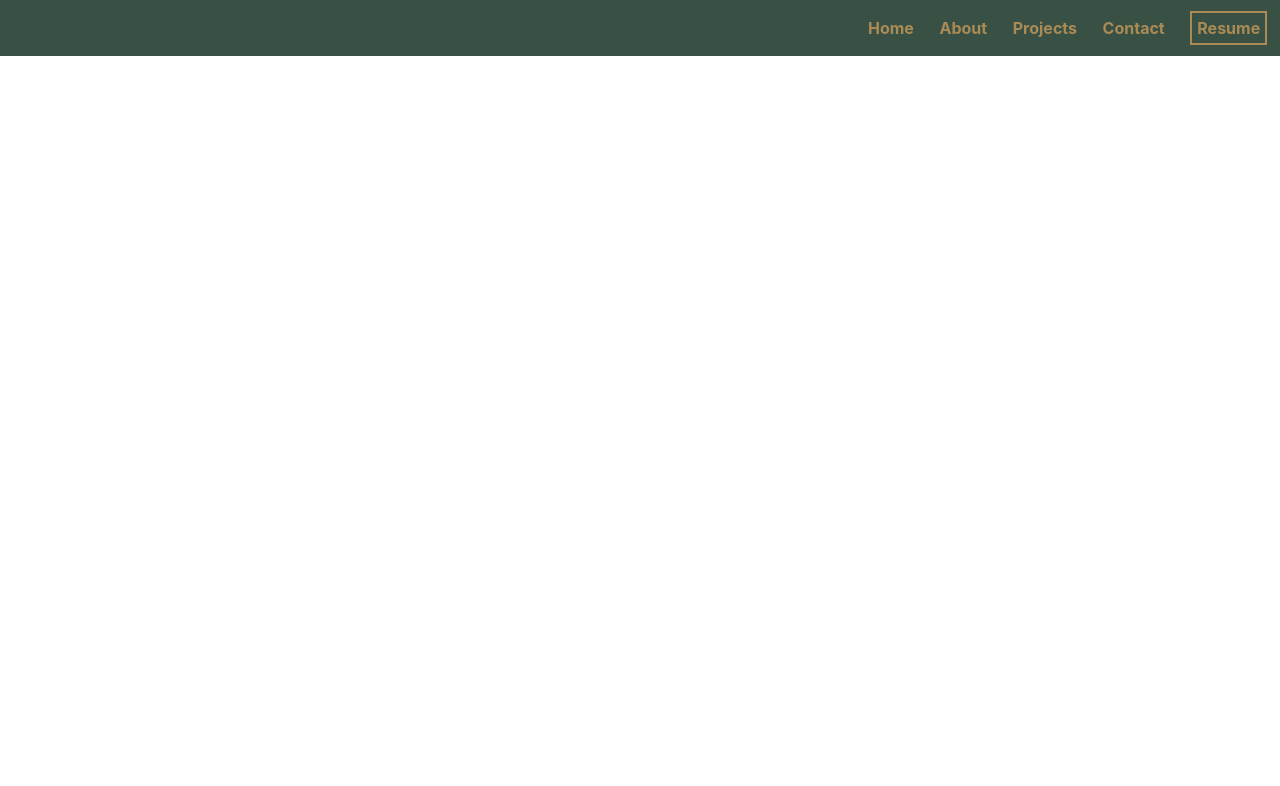
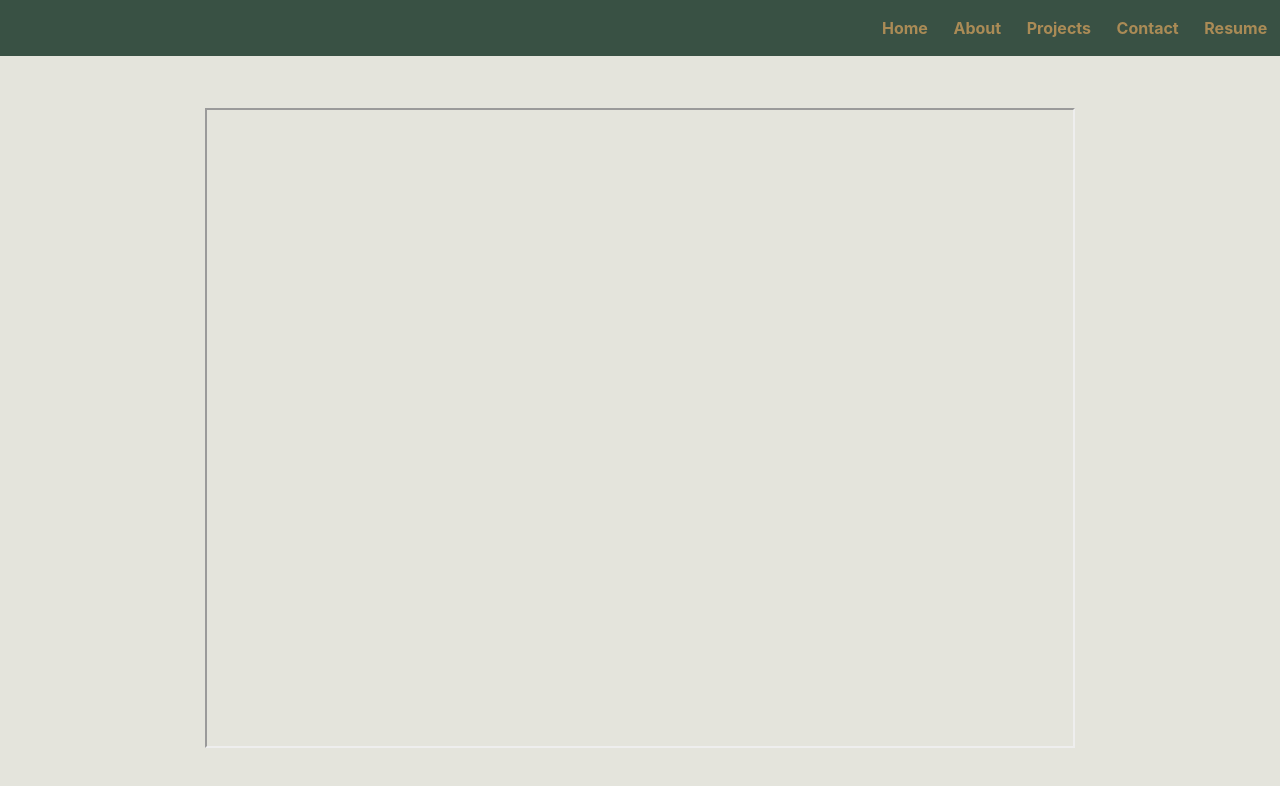
Before and after one commit to chenannchi/portfolio-react, a React (Create React App) app: page /resume in a window 1280 px wide. Shown: the top 786 px of the page. Built offline with nearby package versions, Linux system fonts and the light colour scheme; a web font is replaced by a local one.

Commit message:
embed resume to resume page

```diff
--- a/src/App.jsx
+++ b/src/App.jsx
@@ -3,7 +3,7 @@ import { Routes, Route } from 'react-router-dom';
 import Home from './pages/Home/Home'
 import About from "./pages/About/About"
 import Contact from './pages/Contact/Contact'
-// import Resume from './pages/Resume/Resume'
+import Resume from './pages/Resume/Resume'
 import Projects from './pages/Projects/Projects'
 import NavBar from "./components/NavBar/NavBar"
 import ProjectDetails from './pages/Projects/ProjectDetails'
@@ -18,7 +18,7 @@ function App() {
         <Route path="/contact" element={< Contact />} />
         <Route path="/home" element={< Home />} />
         <Route path="/projects" element={< Projects />} />
-        {/* <Route path="/resume" element={< Resume />} /> */}
+        <Route path="/resume" element={< Resume />} />
         <Route path="/projects/:projectDetails" element={<ProjectDetails />} />
       </Routes>
     </>
--- a/src/components/NavBar/NavBar.jsx
+++ b/src/components/NavBar/NavBar.jsx
@@ -36,11 +36,14 @@ function NavBar() {
                 </li>
 
                 <li>
-                    {/* <Link to='/resume'>
+                    <Link to='/resume'>
                         Resume
-                    </Link> */}
-                    <a href="Anchi Chen Resume.pdf" className={styles.resumeLink} target="_blank">Resume</a>
+                    </Link>
                 </li>
+
+                {/* <li>
+                    <a href="Anchi-Chen-Resume.pdf" className={styles.resumeLink} target="_blank">Resume</a>
+                </li> */}
             </ul>
         </nav>
     )
--- a/src/pages/Resume/Resume.jsx
+++ b/src/pages/Resume/Resume.jsx
@@ -1,7 +1,13 @@
+import styles from "../Resume/Resume.module.css"
+
 const Resume = () => {
   return (
-    <main>
-      <a href="Anchi Chen Resume.pdf" download>Resume</a>
+    <main className={styles.pageContainer}>
+      <div>
+        {/* <a href="Anchi Chen Resume.pdf" download>Resume</a> */}
+        <iframe src="Anchi-Chen-Resume.pdf" title="resume" id={styles.resume}
+        ></iframe>
+      </div>
     </main>
   )
 }
--- a/src/pages/Resume/Resume.module.css
+++ b/src/pages/Resume/Resume.module.css
@@ -0,0 +1,22 @@
+.pageContainer{
+  display: flex;
+  justify-content: center;
+  align-items: center;
+  width: 100%;
+  max-width: 100vw;
+  min-height: 93vh;
+}
+
+.pageContainer > div{
+  width: 80%;
+  height: 100%;
+  display: flex;
+  justify-content: center;
+  align-items: center;
+}
+
+#resume{
+  width: 85%;
+  height: 80vh;
+  /* zoom: 5; */
+}
```
Also changed, not shown: 2 other files (tests, documents, lock files or other folders).
